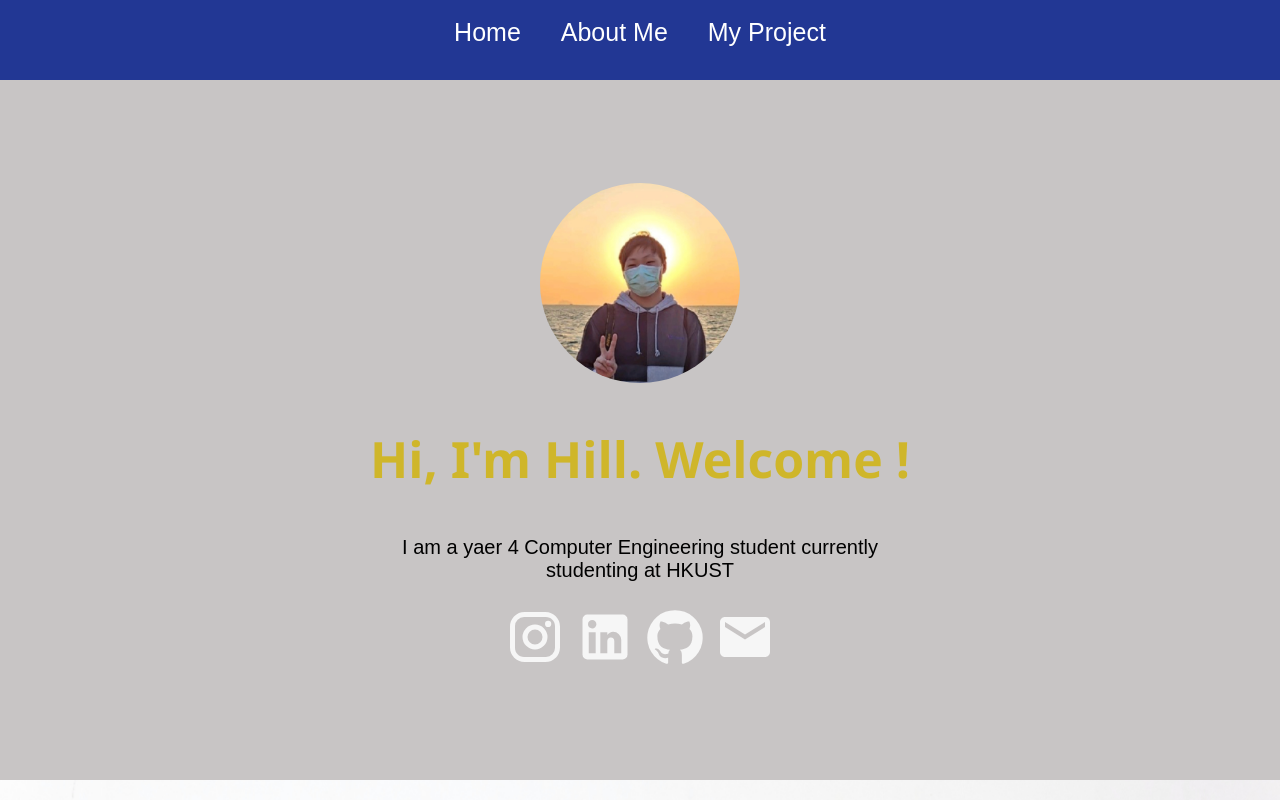
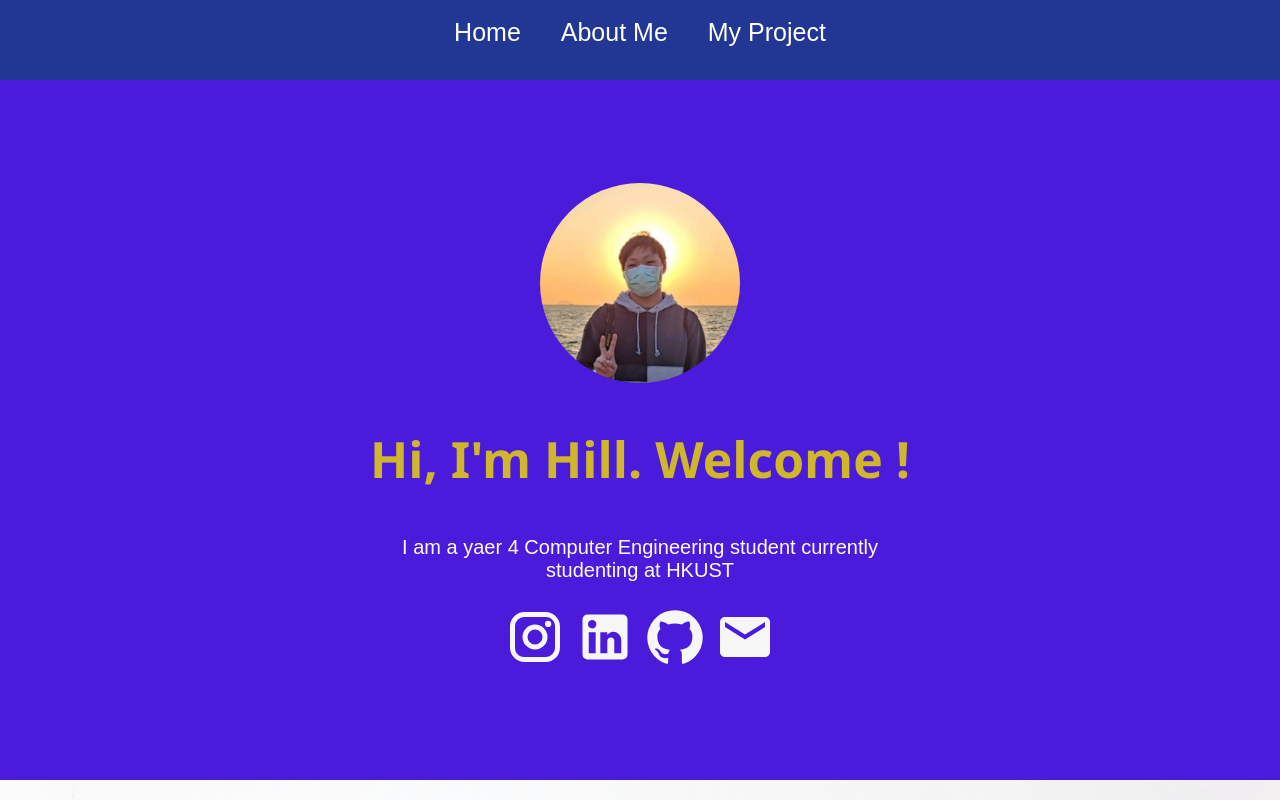
Before and after one commit to hillhc/MyPro, a React (Create React App) app: page / in a window 1280 px wide. Shown: the top 800 px of the page. Built offline with nearby package versions, Linux system fonts and the light colour scheme.

Commit message:
Material fix 8

```diff
--- a/src/pages/Project.js
+++ b/src/pages/Project.js
@@ -2,11 +2,12 @@ import React from "react";
 import { Card, CardContent, CardMedia, Typography, Accordion, AccordionSummary, AccordionDetails } from "@mui/material";
 import ExpandMoreIcon from "@mui/icons-material/ExpandMore";
 import projectImage from "../resource/result3.jpg";
+import "../styles/Project.css";
 
 function Project() {
   return (
     <div className="Project">
-      <Card>
+      <Card className="projectCard">
         <CardContent>
           <Typography variant="h4" component="div">
             Project List
@@ -45,5 +46,4 @@ function Project() {
   );
 }
 
-
 export default Project;
--- a/src/styles/Home.css
+++ b/src/styles/Home.css
@@ -13,8 +13,8 @@
   justify-content: center;
   align-items: center;
   text-align: center;
-  background-color: #c8c5c5;
-  color: #010101;
+  background-color: #4b1bdc;
+  color: #fefbfb;
 }
 
 .about h2 {
--- a/src/styles/Navbar.css
+++ b/src/styles/Navbar.css
@@ -11,6 +11,7 @@
   align-items: center;
   justify-content: center;
   color: white;
+  text-align: center; /* Add this line to center align the text */
 }
 
 .navbar a {
--- /dev/null
+++ b/src/styles/project.css
@@ -0,0 +1,4 @@
+.projectCard {
+    border: 2px solid black;
+    border-radius: 8px;
+  }
```
